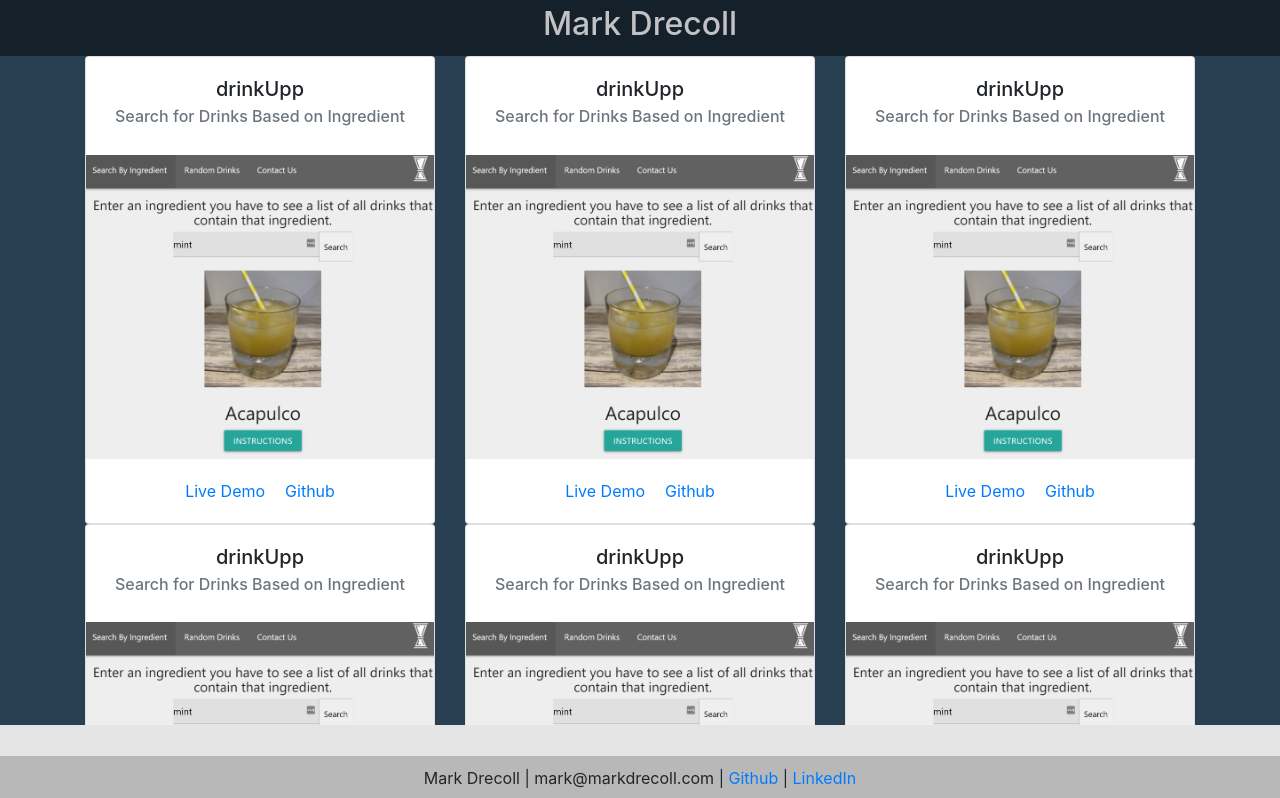
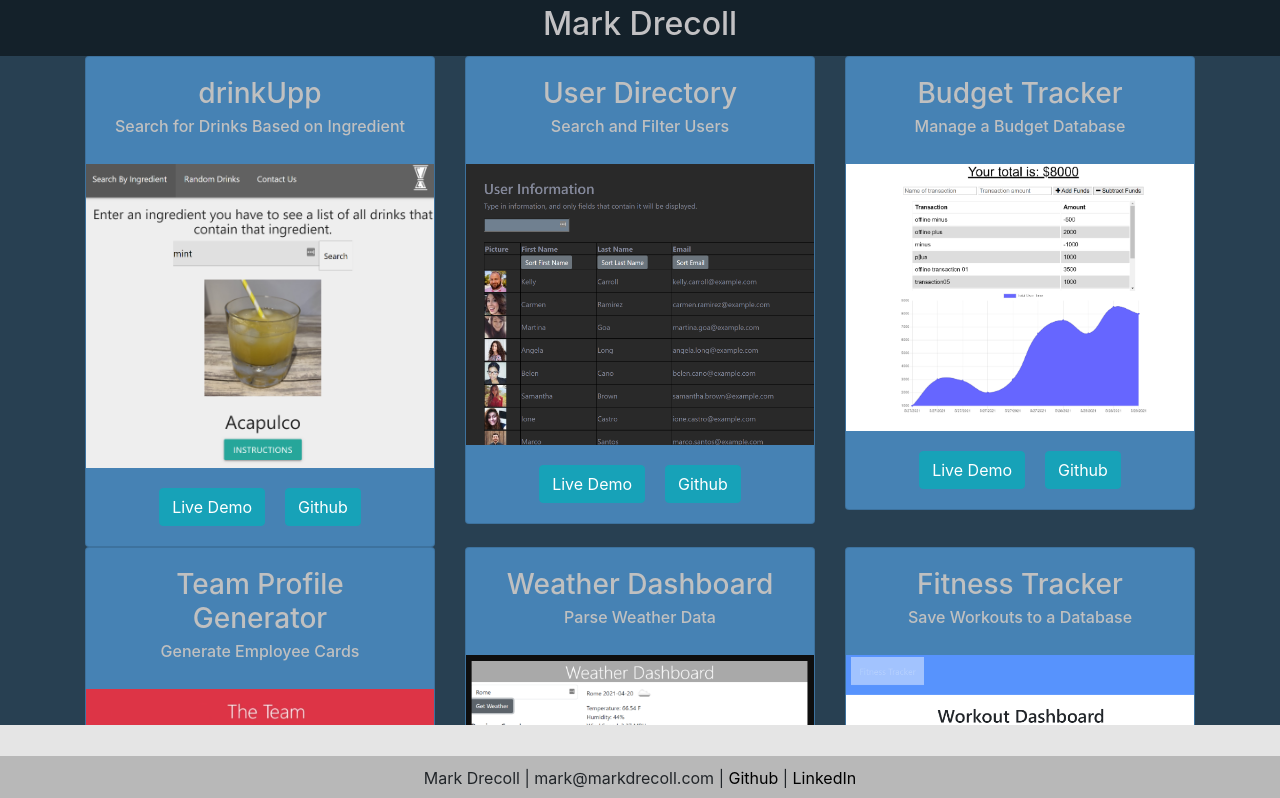
Before and after one commit to markdrecoll/portfolio, a React (Create React App) app: page / in a window 1280 px wide. Shown: the top 798 px of the page. Built offline with nearby package versions, Linux system fonts and the light colour scheme.

Commit message:
Added all projects.

```diff
--- a/src/App.css
+++ b/src/App.css
@@ -36,3 +36,16 @@
     transform: rotate(360deg);
   }
 }
+
+.card{
+  color:silver;
+  background-color: steelblue;
+}
+
+a{
+  color: black;
+}
+
+.h6{
+  color:silver;
+}
--- a/src/App.js
+++ b/src/App.js
@@ -22,54 +22,54 @@ function App() {
             </div>
             <div class="col-sm">
               <Project
-                projectTitle={"drinkUpp"}
-                projectSubtitle = {"Search for Drinks Based on Ingredient"}
-                codeUrl = {"https://github.com/markdrecoll/drinkUpp"}
-                deployedLink = {"https://markdrecoll.github.io/drinkUpp/"}
-                projectThumbnail = {"/assets/images/drinkUpp_screenshot.png"}
-                projectThumbnailAlt = {"drinkUpp App"}
+                projectTitle={"User Directory"}
+                projectSubtitle = {"Search and Filter Users"}
+                codeUrl = {"https://github.com/markdrecoll/userdirectory"}
+                deployedLink = {"https://markdrecoll.github.io/userdirectory/"}
+                projectThumbnail = {"/assets/images/user_directory_screenshot.png"}
+                projectThumbnailAlt = {"User Directory App"}
               />
             </div>
             <div class="col-sm">
               <Project
-                projectTitle={"drinkUpp"}
-                projectSubtitle = {"Search for Drinks Based on Ingredient"}
-                codeUrl = {"https://github.com/markdrecoll/drinkUpp"}
-                deployedLink = {"https://markdrecoll.github.io/drinkUpp/"}
-                projectThumbnail = {"/assets/images/drinkUpp_screenshot.png"}
-                projectThumbnailAlt = {"drinkUpp App"}
+                projectTitle={"Budget Tracker"}
+                projectSubtitle = {"Manage a Budget Database"}
+                codeUrl = {"https://github.com/markdrecoll/progressiveBudgetTracker"}
+                deployedLink = {"https://damp-everglades-37886.herokuapp.com/"}
+                projectThumbnail = {"/assets/images/budget_tracker_screenshot.PNG"}
+                projectThumbnailAlt = {"Budget Tracker App"}
               />
             </div>
           </div>
           <div class="row">
             <div class="col-sm">
               <Project
-                projectTitle={"drinkUpp"}
-                projectSubtitle = {"Search for Drinks Based on Ingredient"}
-                codeUrl = {"https://github.com/markdrecoll/drinkUpp"}
-                deployedLink = {"https://markdrecoll.github.io/drinkUpp/"}
-                projectThumbnail = {"/assets/images/drinkUpp_screenshot.png"}
-                projectThumbnailAlt = {"drinkUpp App"}
+                projectTitle={"Team Profile Generator"}
+                projectSubtitle = {"Generate Employee Cards"}
+                codeUrl = {"https://github.com/markdrecoll/teamProfileGenerator"}
+                deployedLink = {"https://github.com/markdrecoll/teamProfileGenerator"}
+                projectThumbnail = {"/assets/images/team_profile_generator_screenshot.PNG"}
+                projectThumbnailAlt = {"Team Generator App"}
               />
             </div>
             <div class="col-sm">
               <Project
-                projectTitle={"drinkUpp"}
-                projectSubtitle = {"Search for Drinks Based on Ingredient"}
-                codeUrl = {"https://github.com/markdrecoll/drinkUpp"}
-                deployedLink = {"https://markdrecoll.github.io/drinkUpp/"}
-                projectThumbnail = {"/assets/images/drinkUpp_screenshot.png"}
-                projectThumbnailAlt = {"drinkUpp App"}
+                projectTitle={"Weather Dashboard"}
+                projectSubtitle = {"Parse Weather Data"}
+                codeUrl = {"https://github.com/markdrecoll/Weather_Dashboard"}
+                deployedLink = {"https://markdrecoll.github.io/Weather_Dashboard/"}
+                projectThumbnail = {"/assets/images/weather_dashboard_screenshot.PNG"}
+                projectThumbnailAlt = {"Weather Dashboard App"}
               />
             </div>
             <div class="col-sm">
               <Project
-                projectTitle={"drinkUpp"}
-                projectSubtitle = {"Search for Drinks Based on Ingredient"}
-                codeUrl = {"https://github.com/markdrecoll/drinkUpp"}
-                deployedLink = {"https://markdrecoll.github.io/drinkUpp/"}
-                projectThumbnail = {"/assets/images/drinkUpp_screenshot.png"}
-                projectThumbnailAlt = {"drinkUpp App"}
+                projectTitle={"Fitness Tracker"}
+                projectSubtitle = {"Save Workouts to a Database"}
+                codeUrl = {"https://github.com/markdrecoll/FitnessTracker"}
+                deployedLink = {"https://damp-cliffs-84726.herokuapp.com/"}
+                projectThumbnail = {"/assets/images/workout_dashboard_screenshot.PNG"}
+                projectThumbnailAlt = {"Workout Dashboard App"}
               />
             </div>
           </div>
--- a/src/components/Project/index.js
+++ b/src/components/Project/index.js
@@ -23,14 +23,14 @@ const Project = (props) => {
     <div>
       <Card>
         <CardBody>
-          <CardTitle tag="h5">{props.projectTitle}</CardTitle>
-          <CardSubtitle tag="h6" className="mb-2 text-muted">{props.projectSubtitle}</CardSubtitle>
+          <CardTitle tag="h3">{props.projectTitle}</CardTitle>
+          <CardSubtitle tag="h6" className="mb-2">{props.projectSubtitle}</CardSubtitle>
         </CardBody>
         <img width="100%" src={props.projectThumbnail} alt={props.projectThumbnailAlt} />
         <CardBody>
           {/* <CardText>Example Text</CardText> */}
-          <CardLink href={props.deployedLink}>Live Demo</CardLink>
-          <CardLink href={props.codeUrl}>Github</CardLink>
+          <CardLink href={props.deployedLink} className="btn btn-info">Live Demo</CardLink>
+          <CardLink href={props.codeUrl} className="btn btn-info">Github</CardLink>
         </CardBody>
       </Card>
     </div>
--- a/src/components/Project/style.css
+++ b/src/components/Project/style.css
@@ -2,3 +2,7 @@
     color:#C2C1C3;
     padding:100px;
 }
+
+.h6{
+    color:silver;
+}
```
